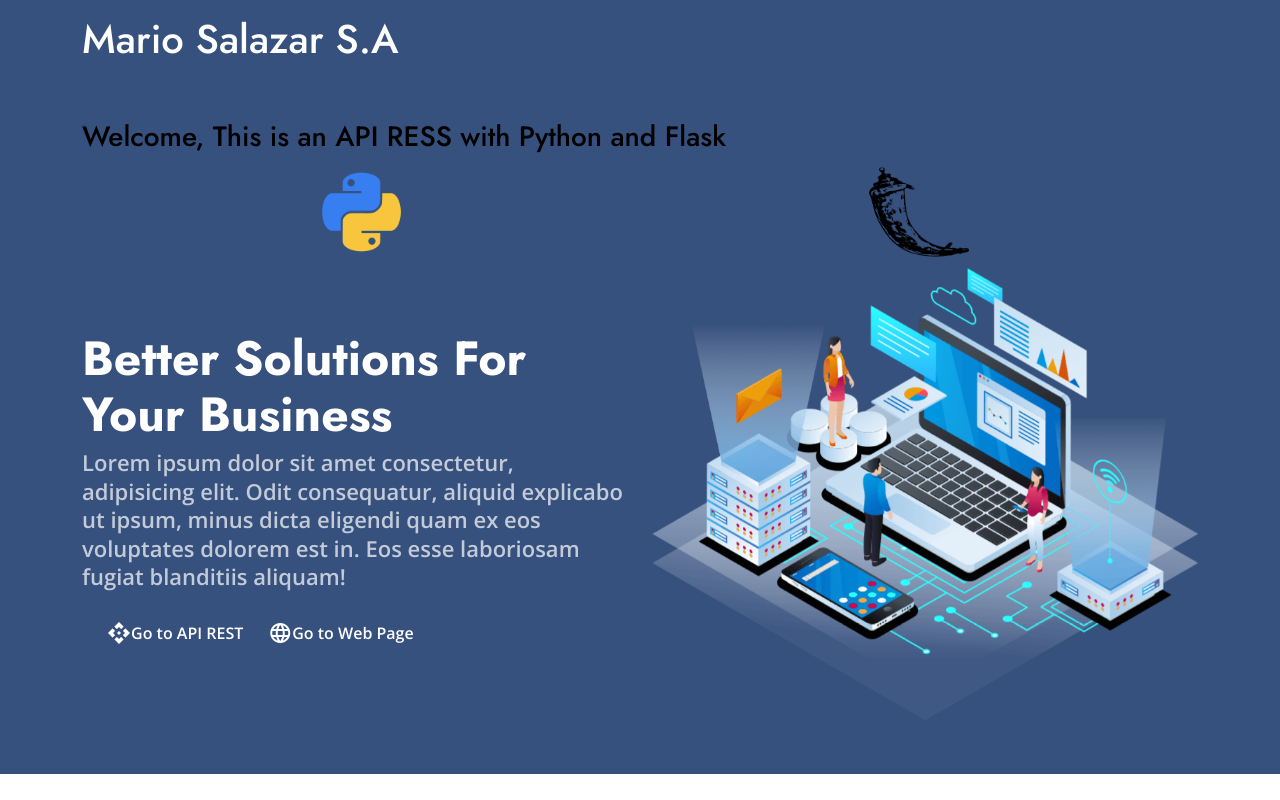
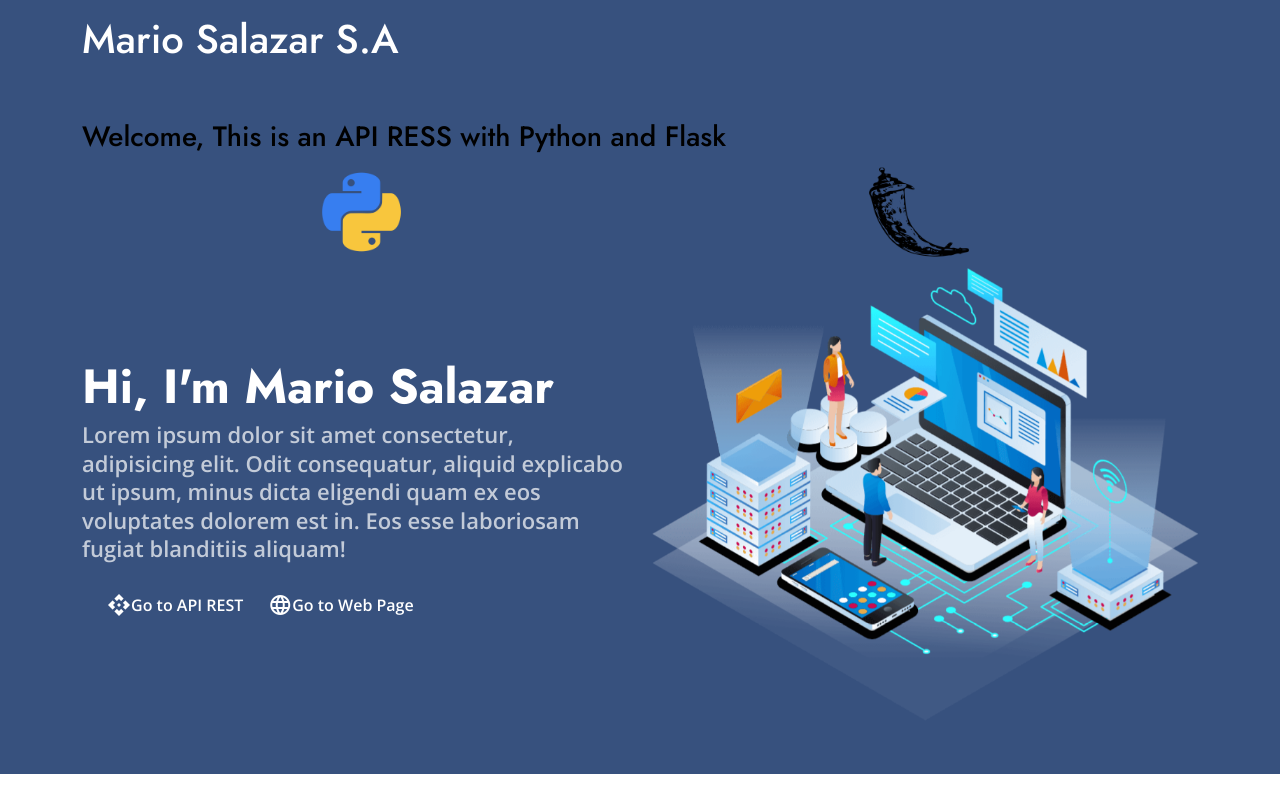
Before and after one commit to gitmariosalazar/app-binarys-ystem, a Flask app: page / in a window 1280 px wide. Run offline with Flask 3, Linux system fonts and the light colour scheme; some libraries are stand-ins or nearby versions.

Commit message:
API Upload Home Page 01

```diff
--- a/api/templates/html/index.html
+++ b/api/templates/html/index.html
@@ -91,7 +91,7 @@
               class="col-lg-6 order-2 order-lg-1 d-flex flex-column justify-content-center"
               data-aos="zoom-out"
             >
-              <h1>Better Solutions For Your Business</h1>
+              <h1>Hi, I'm Mario Salazar</h1>
               <p>
                 Lorem ipsum dolor sit amet consectetur, adipisicing elit. Odit
                 consequatur, aliquid explicabo ut ipsum, minus dicta eligendi
```
